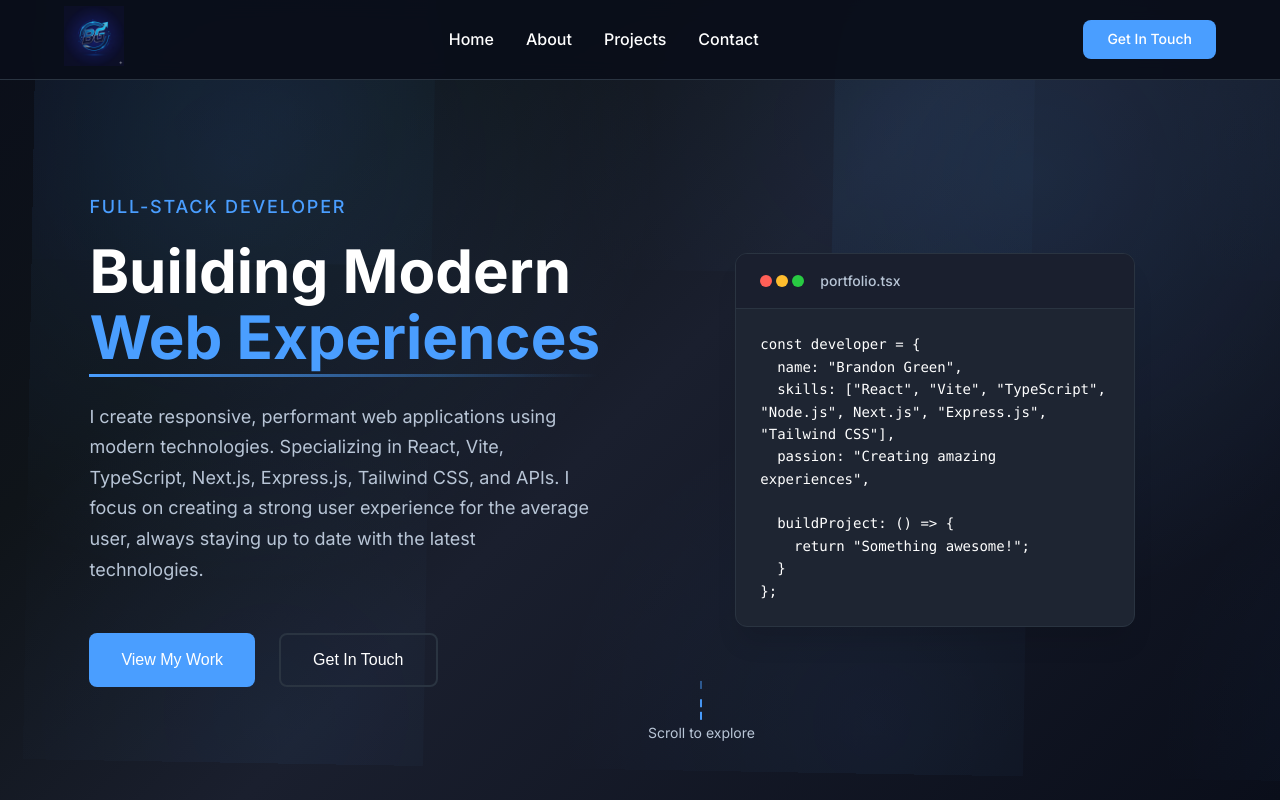
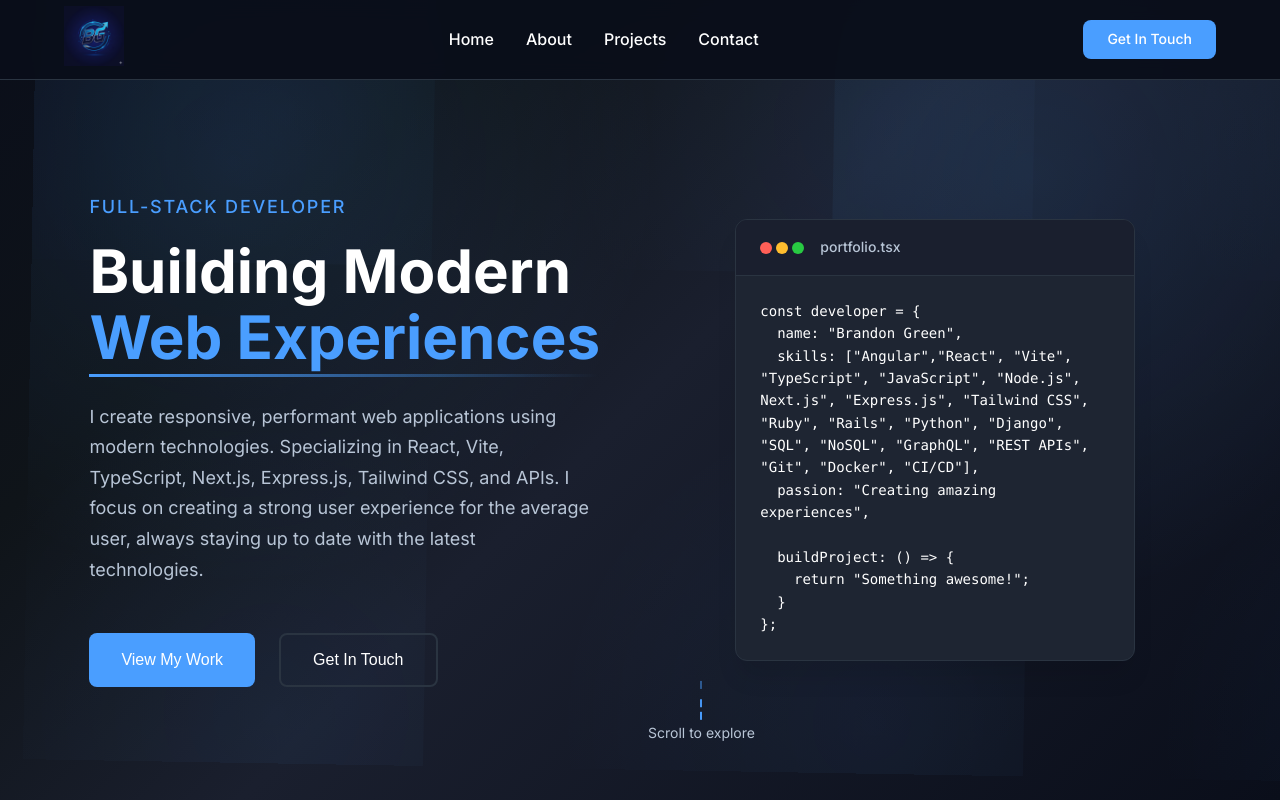
Before and after one commit to BrandonGreenDev/portfolio, a React (Create React App) app: page / in a window 1280 px wide. Shown: the top 800 px of the page. Built offline with nearby package versions, Linux system fonts and the light colour scheme.

Commit message:
added skills

```diff
--- a/src/components/Hero/Hero.tsx
+++ b/src/components/Hero/Hero.tsx
@@ -71,7 +71,7 @@ const Hero: React.FC = () => {
                   <pre className="code">
                     {`const developer = {
   name: "Brandon Green",
-  skills: ["React", "Vite", "TypeScript", "Node.js", Next.js", "Express.js", "Tailwind CSS"],
+  skills: ["Angular","React", "Vite", "TypeScript", "JavaScript", "Node.js", Next.js", "Express.js", "Tailwind CSS", "Ruby", "Rails", "Python", "Django", "SQL", "NoSQL", "GraphQL", "REST APIs", "Git", "Docker", "CI/CD"],
   passion: "Creating amazing experiences",
 
   buildProject: () => {
```
